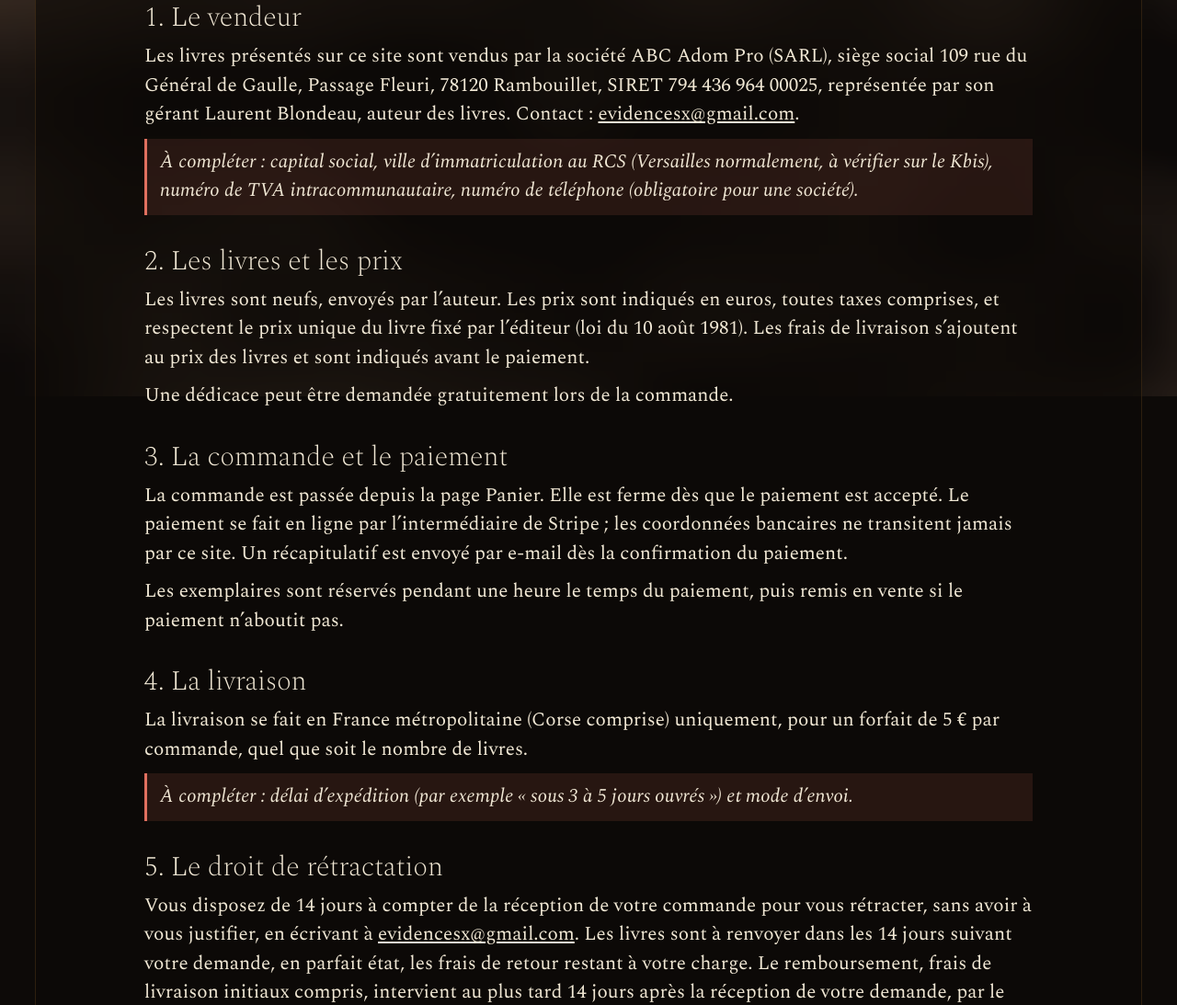
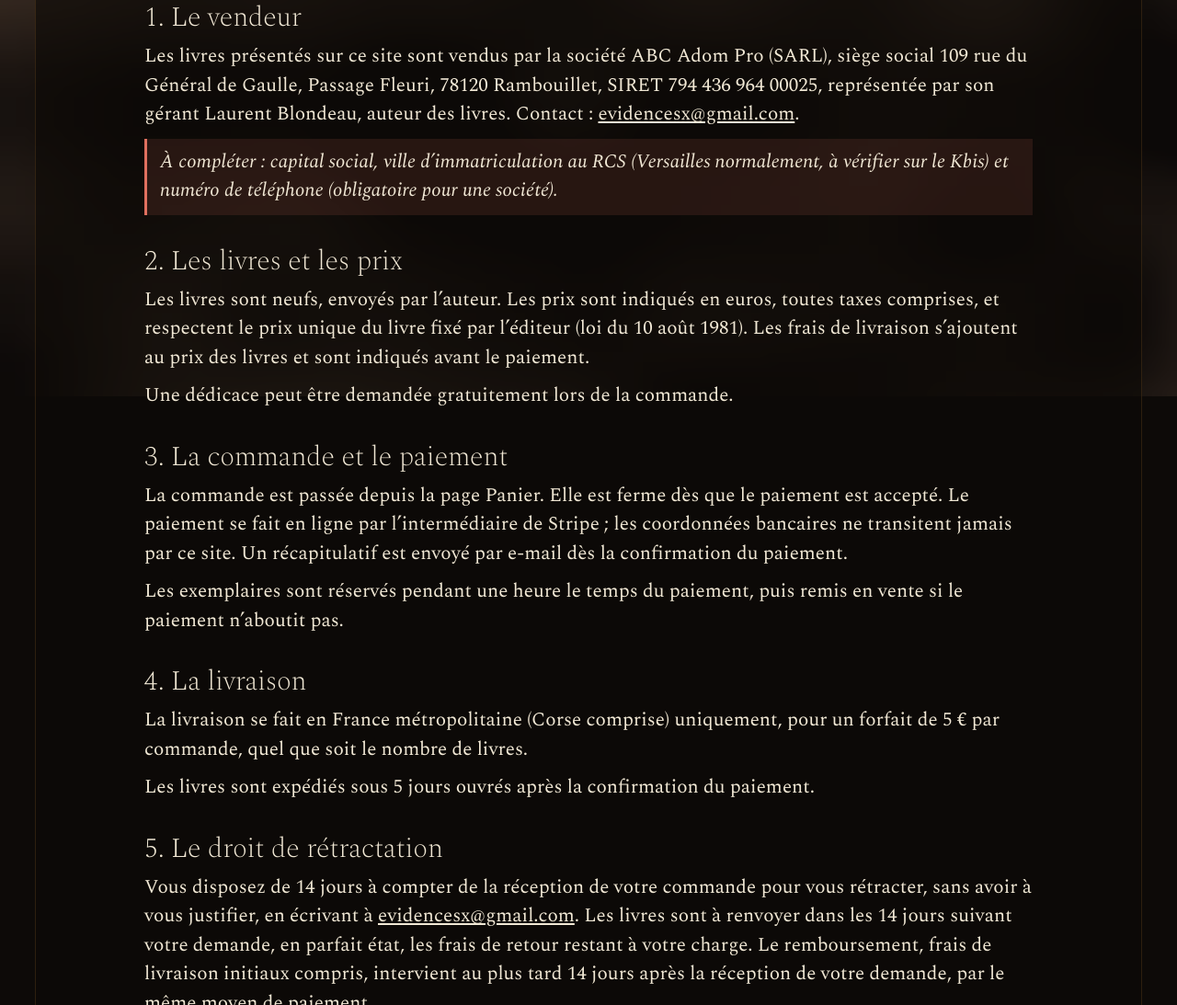
Before and after one commit to evidencesx/bureau-laurent-blondeau, a plain HTML site: page site/cgv.html in a window 1280 px wide. Shown: the part 369-1462 px from the top of the page at 92% size. Drawn offline with Linux system fonts and the light colour scheme.

Commit message:
CGV : expédition sous 5 jours ouvrés, pas de numéro de TVA
Co-Authored-By: Claude Opus 5.5 <noreply@anthropic.com>

```diff
--- a/site/cgv.html
+++ b/site/cgv.html
@@ -35,7 +35,7 @@
   <section>
     <h2>1. Le vendeur</h2>
     <p>Les livres présentés sur ce site sont vendus par la société ABC Adom Pro (SARL), siège social 109 rue du Général de Gaulle, Passage Fleuri, 78120 Rambouillet, SIRET 794&nbsp;436&nbsp;964&nbsp;00025, représentée par son gérant Laurent Blondeau, auteur des livres. Contact&nbsp;: <a href="mailto:evidencesx@gmail.com">evidencesx@gmail.com</a>.</p>
-    <p class="a-completer">À compléter : capital social, ville d’immatriculation au RCS (Versailles normalement, à vérifier sur le Kbis), numéro de TVA intracommunautaire, numéro de téléphone (obligatoire pour une société).</p>
+    <p class="a-completer">À compléter : capital social, ville d’immatriculation au RCS (Versailles normalement, à vérifier sur le Kbis) et numéro de téléphone (obligatoire pour une société).</p>
   </section>
 
   <section>
@@ -53,7 +53,7 @@
   <section>
     <h2>4. La livraison</h2>
     <p>La livraison se fait en France métropolitaine (Corse comprise) uniquement, pour un forfait de 5&nbsp;€ par commande, quel que soit le nombre de livres.</p>
-    <p class="a-completer">À compléter : délai d’expédition (par exemple « sous 3 à 5 jours ouvrés ») et mode d’envoi.</p>
+    <p>Les livres sont expédiés sous 5 jours ouvrés après la confirmation du paiement.</p>
   </section>
 
   <section>
```
Also changed, not shown: site/mentions-legales.html (+1 -1 lines).
